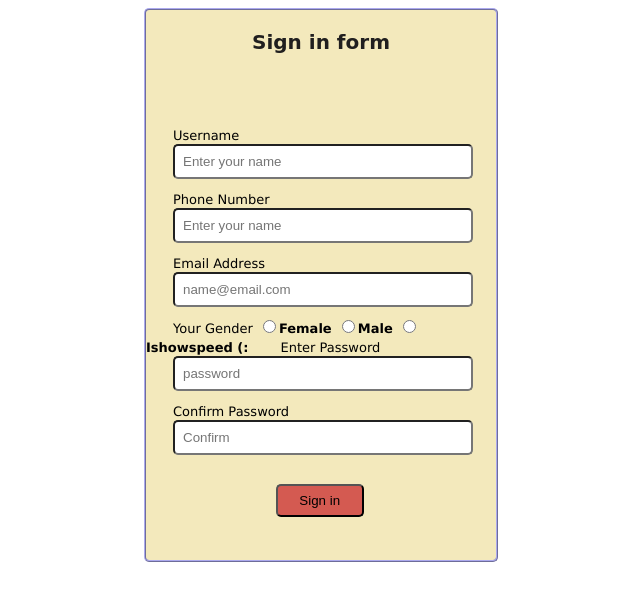
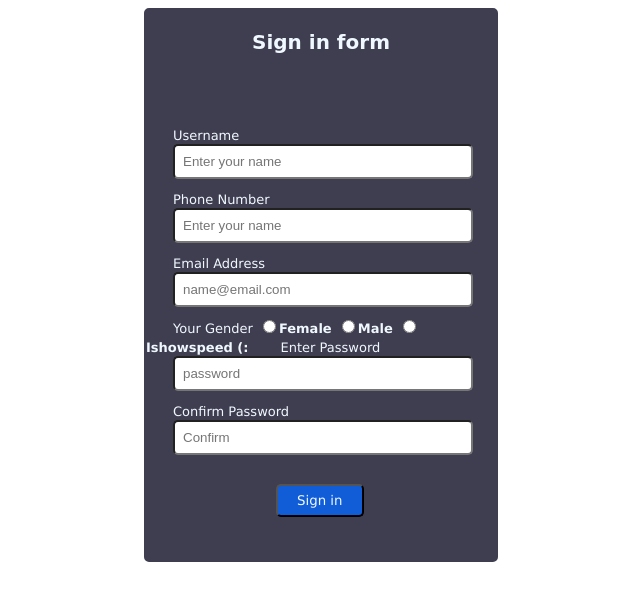
Before and after one commit to nahid6141/Class-3-CSS, a plain HTML site: page signin.html in a window 1280 px wide. Shown: the whole page, without its empty margins (319-959 px from the left). Drawn offline with Linux system fonts and the light colour scheme.

Commit message:
log & sign in page design with CSS

```diff
--- a/styles.css
+++ b/styles.css
@@ -36,17 +36,19 @@
     height: 400px;
     width: 350px;
     margin: auto;
-    border: 2px ridge rgb(171, 169, 238);
+    border: 2px solid #34333F;
     border-radius: 5px;
     font-family: 'Lucida Sans', 'Lucida Sans Regular', 'Lucida Grande', 'Lucida Sans Unicode', Geneva, Verdana, sans-serif;
-    background-color: rgb(243, 233, 188);
+    background-color: #3f3d50;
+    box-sizing: border-box;
+    color: aliceblue;
 }
 
 .d2{
     text-align: center;
     font-family: cursive;
     height: 75px;
-    color: rgb(32, 31, 31);
+    color: aliceblue;
     font-size: 25px;
 }
 
@@ -65,8 +67,9 @@
     margin-left: 130px;
     margin-top: 19px;
     border-radius: 5px;
-    color: black;
-    background-color: rgb(212, 90, 81);
+    color: aliceblue;
+    background-color:#115dd8;
+    font-family: inherit;
 }
 
 .d5{
@@ -81,10 +84,11 @@
     height: 550px;
     width: 350px;
     margin: auto;
-    border: 2px ridge rgb(171, 169, 238);
+    border: 2px solid #3f3d50;
     border-radius: 5px;
     font-family: 'Lucida Sans', 'Lucida Sans Regular', 'Lucida Grande', 'Lucida Sans Unicode', Geneva, Verdana, sans-serif;
-    background-color: rgb(243, 233, 188);
+    background-color: #3f3d50;
+    color: aliceblue;
 }
 .e2{
     font-size: 13px;
@@ -93,6 +97,6 @@
     text-align: center;
     font-family: cursive;
     height: 75px;
-    color: rgb(32, 31, 31);
+    color: aliceblue;
     font-size: 20px;
 }
```
